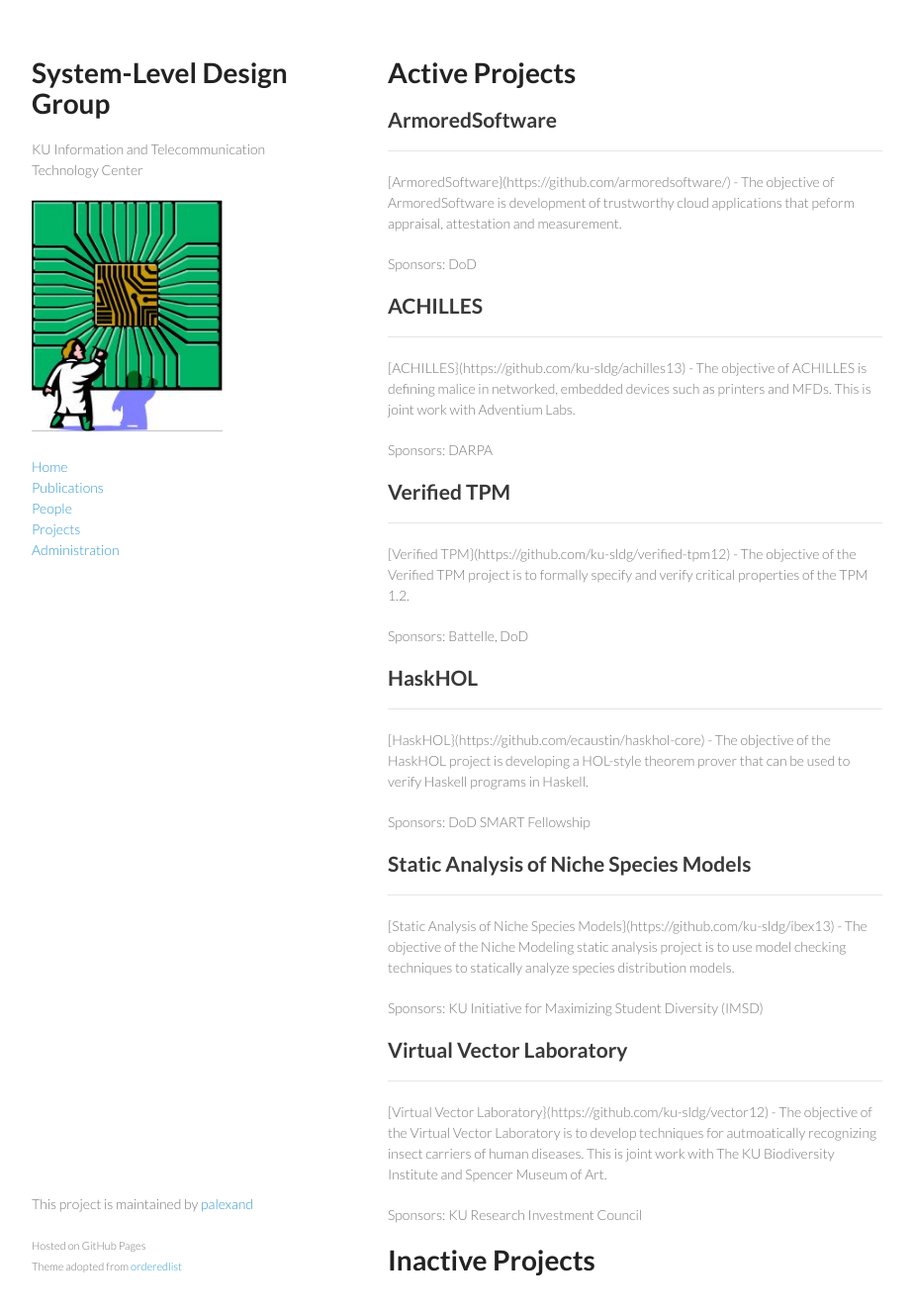
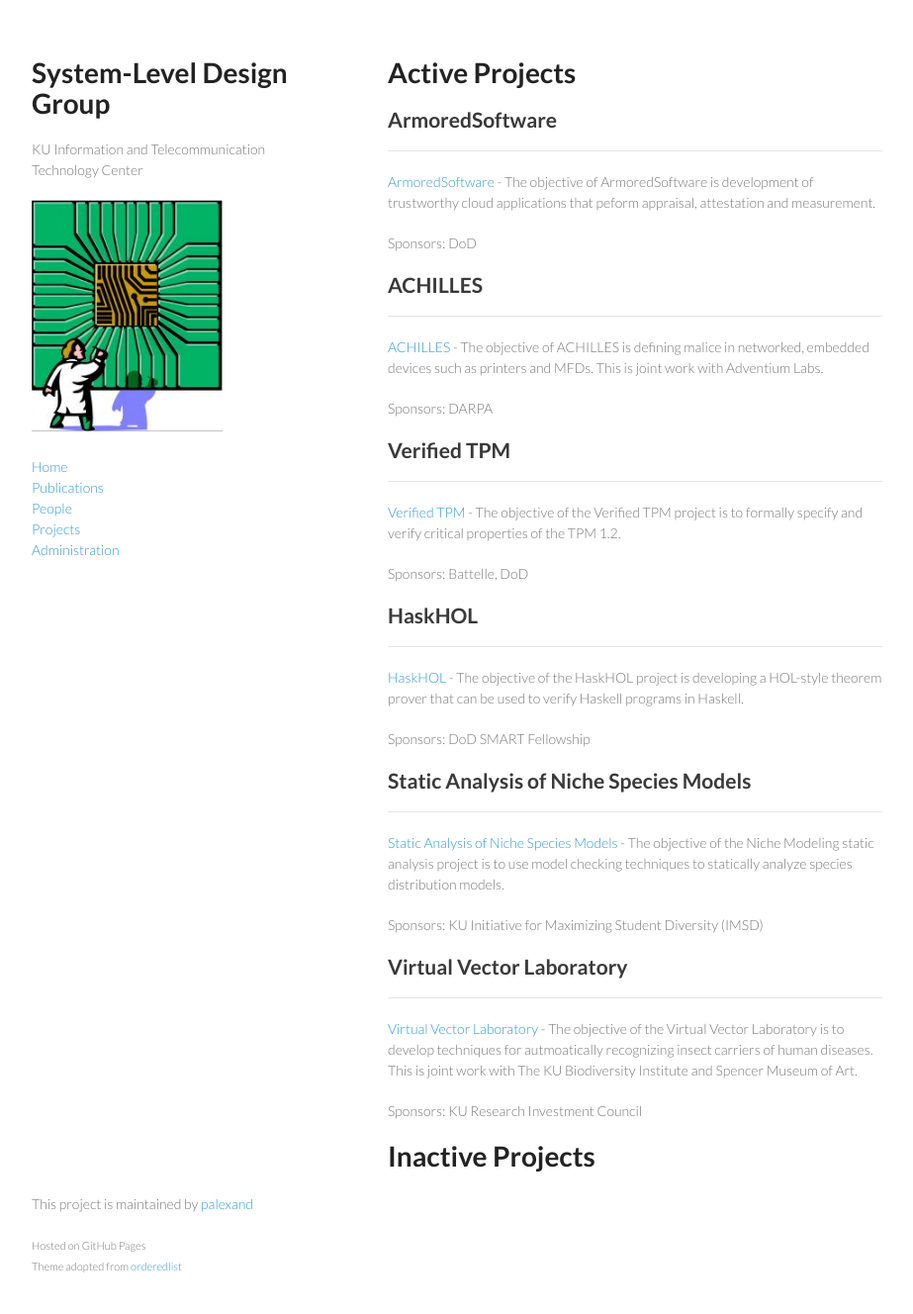
Before and after one commit to ku-sldg/ku-sldg.github.io, a Jekyll site: the page built from projects.md, in a window 1280 px wide and 1359 px high. Shown: the top 1328 px of the window at 99% size, without its empty margins (178-1101 px from the left). Built offline with Jekyll 4.4.1, drawn with Linux system fonts in a browser that asks for light colours.

Commit message:
fixing project reference when not gh-pages

```diff
--- a/projects.md
+++ b/projects.md
@@ -14,7 +14,7 @@ title: Projects
 {% if project.ghpages == "yes" %}
 [{{ project.name }}](http://{{ project.github }}.github.io/{{ project.repo }}) - {{ project.description }}
 {% else %}
-[{{ project.name }}}(https://github.com/{{ project.github }}/{{ project.repo }}) - {{ project.description }}
+[{{ project.name }}](https://github.com/{{ project.github }}/{{ project.repo }}) - {{ project.description }}
 {% endif %}
 
 Sponsors: {{ project.sponsor }}
```
